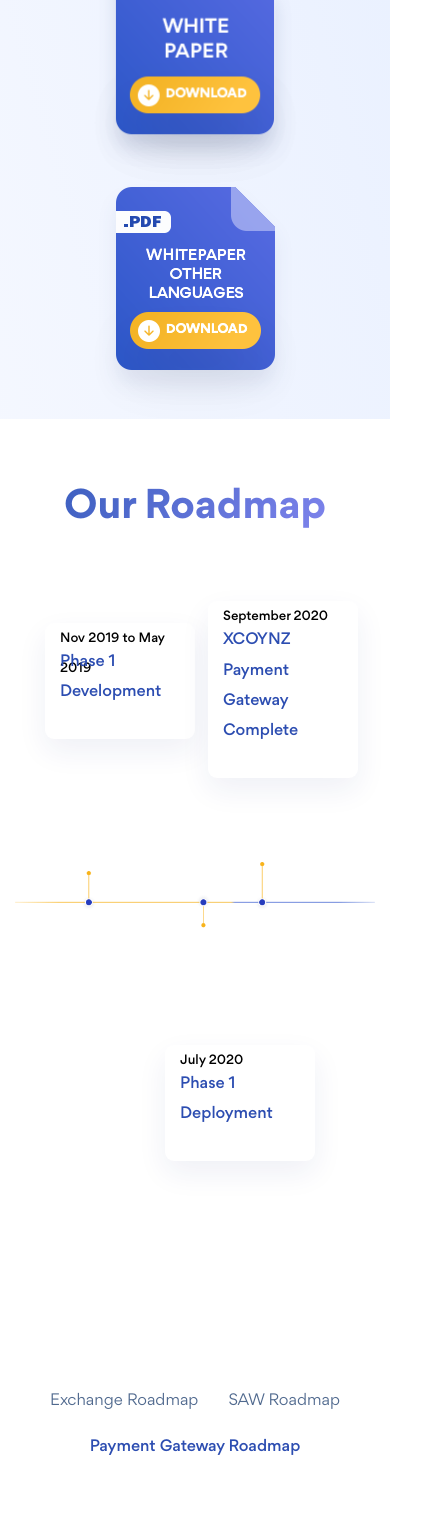
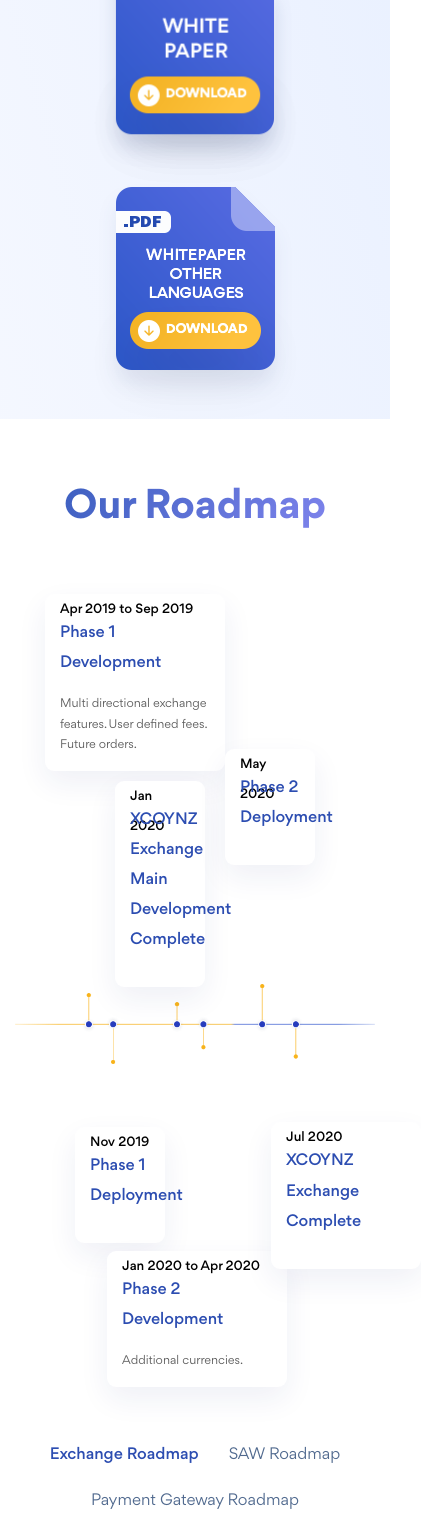
Before and after one commit to cassidypignatello/xcoynz, a React (Create React App) app: page / in a window 390 px wide. Shown: the part 7052-8584 px from the top of the page, 421 px wide, since content can reach past the window. Before the commit the page ends 8530 px from the top, so only its background shows below. Built offline with nearby package versions, Linux system fonts and the light colour scheme.

Commit message:
fixes Roadmap mobile layout issues

```diff
--- a/src/components/Roadmap/ExchangeTimeline.js
+++ b/src/components/Roadmap/ExchangeTimeline.js
@@ -13,7 +13,7 @@
           md='auto'
           lg='auto'>
           <Col
-            xs={{ span: 5, offset: 1 }}
+            xs={{ span: 6, offset: 1 }}
             sm={{ span: 4, offset: 1 }}
             md={{ span: 3, offset: 1 }}
             lg={{ span: 3, offset: 1 }}
@@ -63,7 +63,7 @@
             />
           </Col>
           <Col
-            xs={{ span: 5, offset: 5 }}
+            xs={{ span: 6, offset: 4 }}
             sm={{ span: 4, offset: 5 }}
             md={{ span: 3, offset: 5 }}
             lg={{ span: 3, offset: 5 }}
--- a/src/components/Roadmap/PaymentTimeline.js
+++ b/src/components/Roadmap/PaymentTimeline.js
@@ -13,7 +13,7 @@
           md='auto'
           lg='auto'>
           <Col
-            xs={{ span: 5, offset: 1 }}
+            xs={{ span: 6, offset: 1 }}
             sm={{ span: 4, offset: 1 }}
             md={{ span: 3, offset: 1 }}
             lg={{ span: 3, offset: 1 }}
--- a/src/components/Roadmap/Roadmap.js
+++ b/src/components/Roadmap/Roadmap.js
@@ -9,7 +9,7 @@
   constructor(props) {
     super(props);
     this.state = {
-      active: 'Payment Gateway'
+      active: 'Exchange'
     }
     this.handleClick = this.handleClick.bind(this)
   }
@@ -37,9 +37,15 @@
         <Row className='justify-content-center'>
           <Col>
             <p
-             className={active === 'Payment Gateway' ?
-            `${styles.title} ${styles.paymentTitle}` :
-            `${styles.title}`}>
+             className={active === 'Exchange' ?
+             `${styles.title} ${styles.exchangeTitle}` :
+             `${styles.title}` ||
+             active === 'SAW' ?
+             `${styles.title} ${styles.SAWTitle}` :
+             `${styles.title}` ||
+              active === 'Payment Gateway' ?
+              `${styles.title} ${styles.paymentTitle}` :
+              `${styles.title}`}>
              Our Roadmap
             </p>
           </Col>
--- a/src/components/Roadmap/Roadmap.module.css
+++ b/src/components/Roadmap/Roadmap.module.css
@@ -43,4 +43,24 @@
   .navigation {
     margin-top: 40px;
   }
+
+  .SAWTitle {
+    margin-bottom: 192px;
+  }
+
+  .exchangeTitle {
+    margin-bottom: 52px;
+  }
 }
+
+@media (max-width: 768px) {
+  .navigation {
+    margin-top: -86px;
+  }
+}
+
+@media (max-width: 576px) {
+  .SAWTitle {
+    margin-bottom: 316px;
+  }
+}
--- a/src/components/Roadmap/SAWTimeline.js
+++ b/src/components/Roadmap/SAWTimeline.js
@@ -13,7 +13,7 @@
           md='auto'
           lg='auto'>
           <Col
-            xs={{ span: 5, offset: 1 }}
+            xs={{ span: 6, offset: 1 }}
             sm={{ span: 4, offset: 1 }}
             md={{ span: 3, offset: 1 }}
             lg={{ span: 3, offset: 1 }}
@@ -25,7 +25,7 @@
             />
           </Col>
           <Col
-            xs={{ span: 5, offset: 6 }}
+            xs={{ span: 6, offset: 6 }}
             sm={{ span: 5, offset: 5 }}
             md={{ span: 4, offset: 5 }}
             lg={{ span: 3, offset: 5 }}
@@ -37,7 +37,7 @@
             />
           </Col>
           <Col
-            xs={{ span: 3, offset: 8 }}
+            xs={{ span: 3, offset: 6 }}
             sm={{ span: 3, offset: 7 }}
             md={{ span: 3, offset: 8 }}
             lg={{ span: 3, offset: 7 }}
@@ -64,7 +64,7 @@
             />
           </Col>
           <Col
-            xs={{ span: 5, offset: 8 }}
+            xs={{ span: 5, offset: 7 }}
             sm={{ span: 4, offset: 8 }}
             md={{ span: 3, offset: 8 }}
             lg={{ span: 3, offset: 8 }}
--- a/src/components/Roadmap/Timeline.module.css
+++ b/src/components/Roadmap/Timeline.module.css
@@ -127,4 +127,28 @@
   .exchangeComplete {
     top: -257px;
   }
+
+  .SAWPhaseOne {
+    left: -45px;
+    bottom: 171px;
+  }
+
+  .SAWPhaseTwoDev {
+    bottom: 178px;
+    right: 124px;
+  }
+
+  .paymentPhaseOneDev {
+    bottom: 185px;
+    left: -33px;
+  }
+
+  .paymentGatewayComplete {
+    left: -17px;
+    bottom: 379px;
+  }
+
+  .paymentPhaseTwoDeployment {
+    bottom: 260px;
+  }
 }
```
